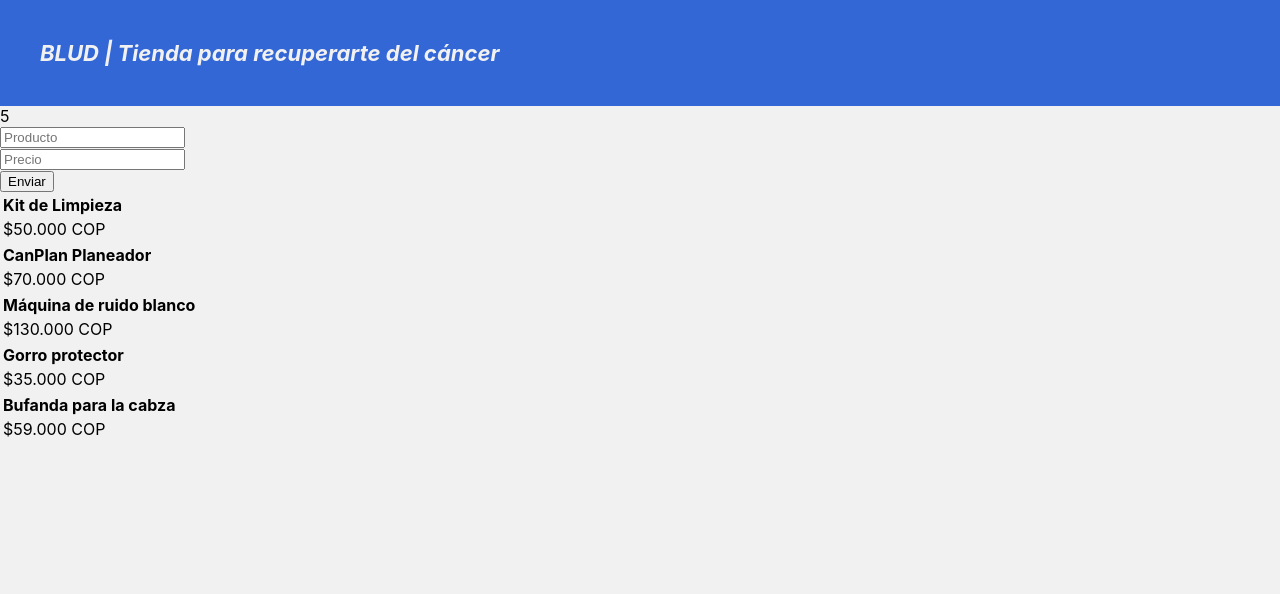
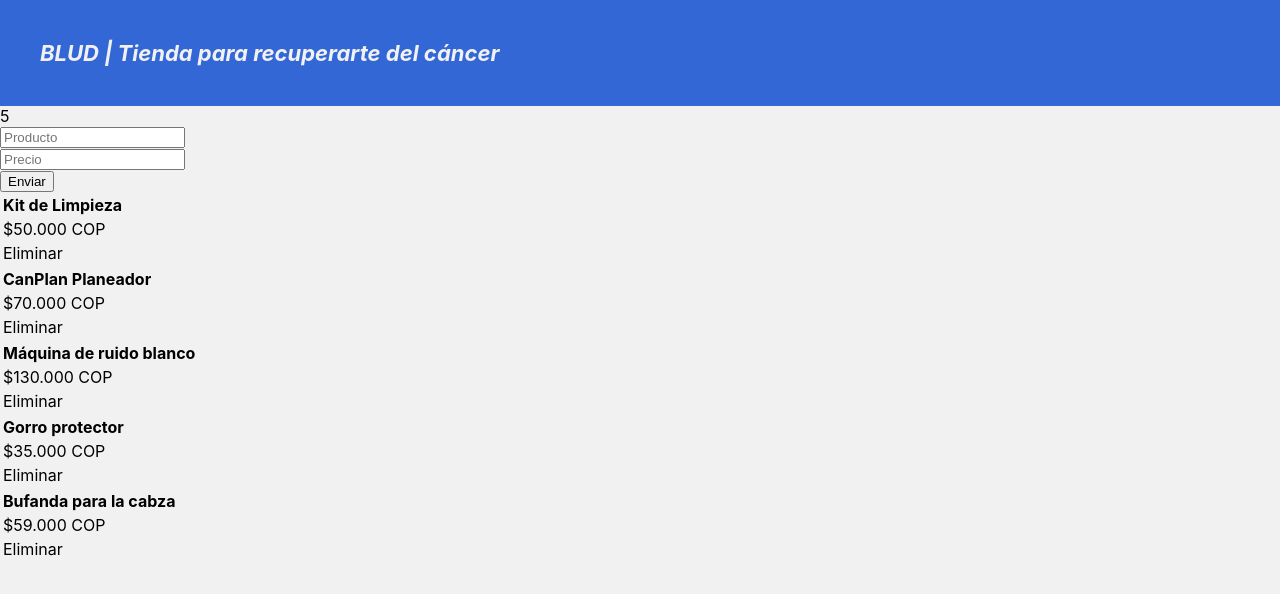
Before and after one commit to jdreyespaez/bictia-taller1-reactjs-eCommerce, a React (Create React App) app: page / in a window 1280 px wide. Shown: the top 594 px of the page. Built offline with nearby package versions, Linux system fonts and the light colour scheme.

Commit message:
Agregando la funcionalidad de eliminar producto

```diff
--- a/src/App.js
+++ b/src/App.js
@@ -22,10 +22,18 @@ class App extends Component{
     })
   }
 
+  deleteProducto(index) {
+    var productoBorrado = this.lista.producto;
+    productoBorrado.splice(index, 1);
+    this.setState({ lista: productoBorrado })
+  }
+
 render(){
   const lista = this.state.lista.map((producto, i) => {
     return(
-      <Listado productos = {producto} key = {i} />
+      <Listado productos = {producto} key = {i}
+        deleteMethod={ () => this.deleteProducto(i) }
+      />
     );
   })
 
--- a/src/components/lista.js
+++ b/src/components/lista.js
@@ -19,6 +19,13 @@ class Listado extends Component{
                                 {this.props.productos.precio}
                             </td>
                         </tr>
+                        <tr>
+                            <td>
+                                <div className="eliminar" onClick={this.props.deleteMethod}>
+                                    Eliminar
+                                </div>
+                            </td>
+                        </tr>
                     </tbody>
                 </table>
             </div>
```
